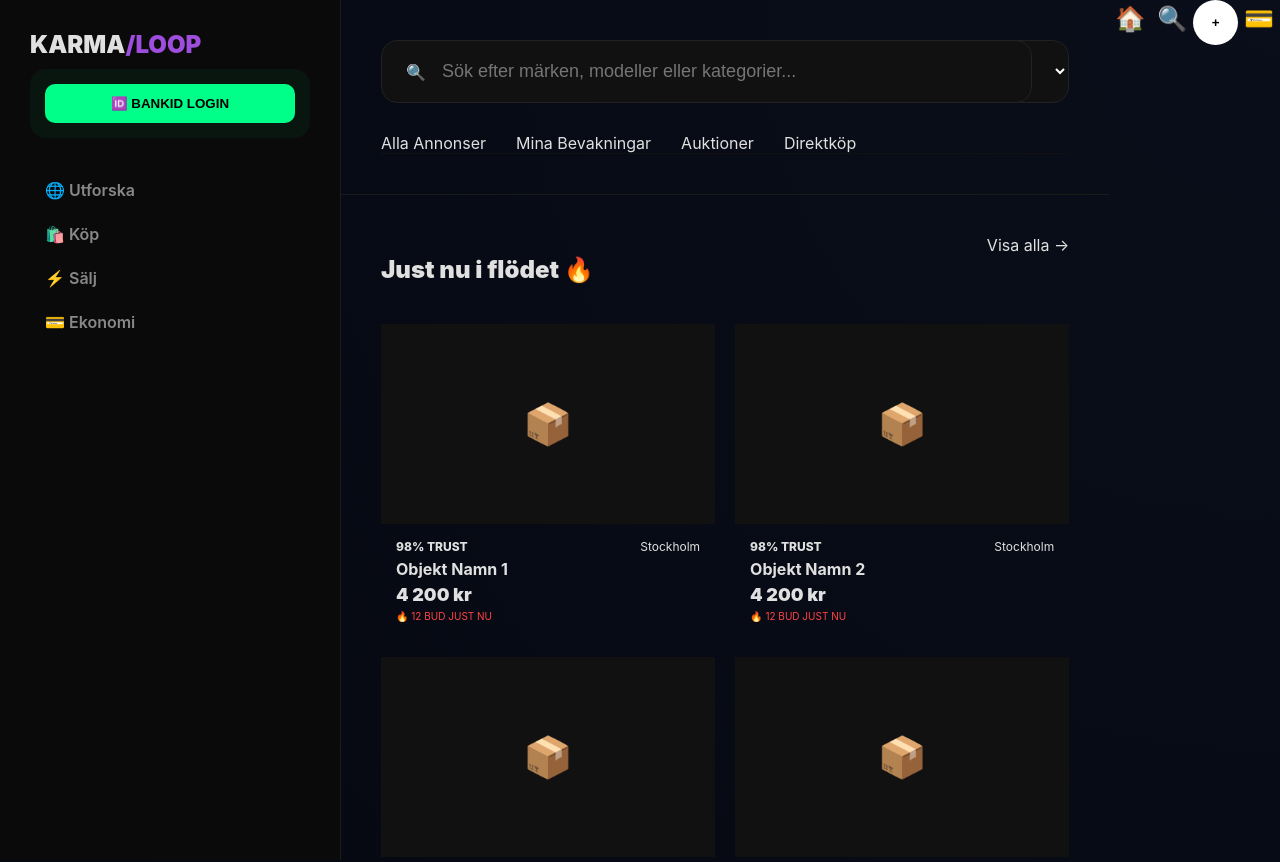
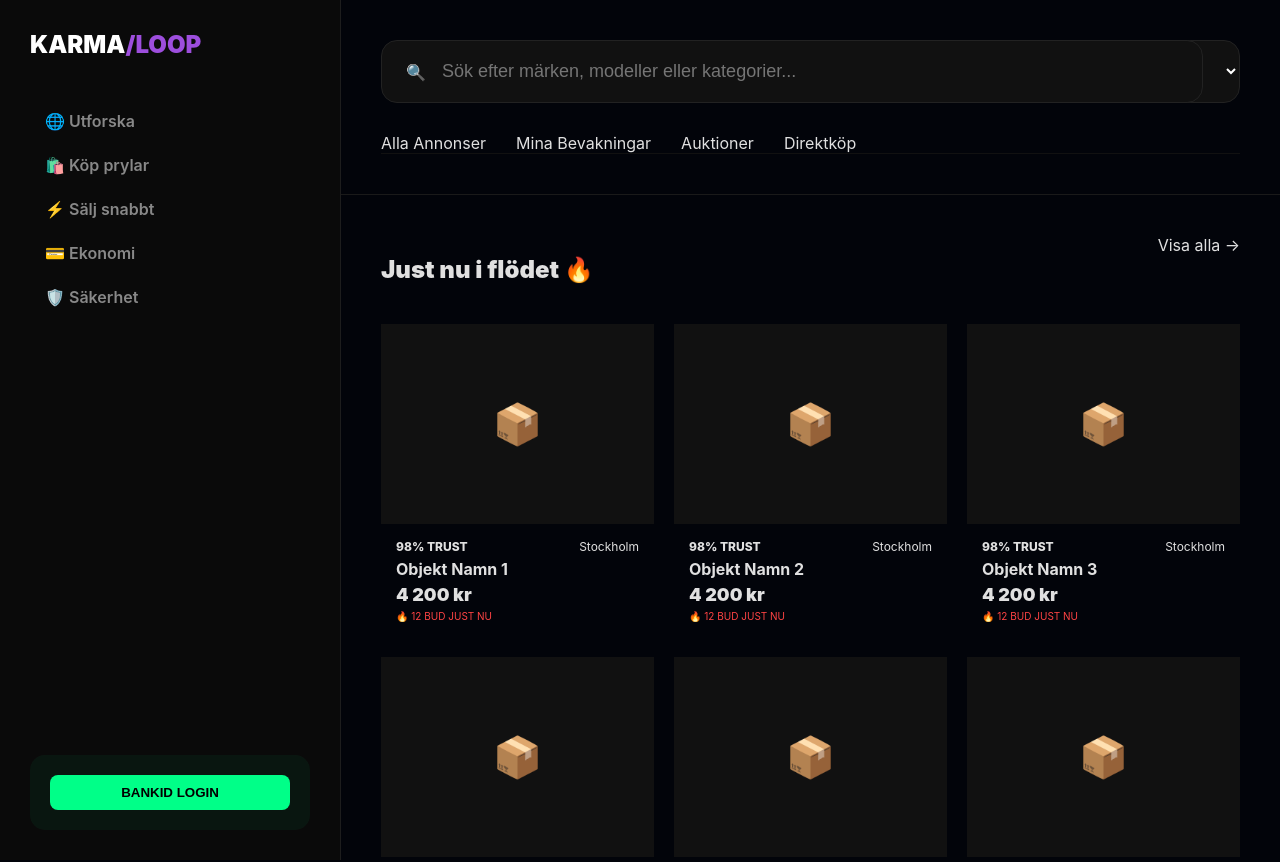
Before and after one commit to gascheckking/marketbeg-appGem, a Next.js app: page / in a window 1280 px wide. Shown: the top 862 px of the page. Built offline with nearby package versions, Linux system fonts and the light colour scheme.

Commit message:
Update layout.tsx

```diff
--- a/app/layout.tsx
+++ b/app/layout.tsx
@@ -8,46 +8,47 @@
 
   return (
     <html lang="sv">
-      <head>
-        <title>KARMA LOOP</title>
-        <meta name="viewport" content="width=device-width, initial-scale=1, maximum-scale=1, user-scalable=0"/>
-      </head>
       <body>
-        <div style={{ display: 'flex', minHeight: '100vh', width: '100vw' }}>
+        <div style={{ display: 'flex', minHeight: '100vh', width: '100vw', background: '#02040a' }}>
 
-          {/* SIDEBAR (PC) */}
+          {/* SIDEBAR */}
           <aside style={{
-            width: '280px', borderRight: '1px solid rgba(255,255,255,0.08)',
-            background: '#0a0a0a', padding: '30px', position: 'sticky', top: 0, height: '100vh'
+            width: '280px',
+            borderRight: '1px solid rgba(255,255,255,0.08)',
+            background: '#0a0a0a',
+            padding: '30px',
+            position: 'sticky',
+            top: 0,
+            height: '100vh',
+            display: 'flex',
+            flexDirection: 'column'
           }}>
-            <div onClick={() => router.push('/')} style={{ fontWeight: 900, fontSize: '24px', marginBottom: '10px', cursor: 'pointer' }}>
+            <div
+              onClick={() => router.push('/')}
+              style={{ fontWeight: 900, fontSize: '24px', marginBottom: '40px', cursor: 'pointer', color: 'white' }}
+            >
               KARMA<span style={{color: '#9d4edd'}}>/LOOP</span>
             </div>
 
-            <div style={{ padding: '15px', background: 'rgba(0,255,136,0.05)', borderRadius: '16px', marginBottom: '30px' }}>
-              <button style={{ width: '100%', background: '#00ff88', color: '#000', border: 'none', padding: '12px', borderRadius: '10px', fontWeight: 900 }}>🆔 BANKID LOGIN</button>
+            <nav style={{ flex: 1 }}>
+              <div onClick={() => router.push('/')} className="nav-item">🌐 Utforska</div>
+              <div onClick={() => router.push('/search')} className="nav-item">🛍️ Köp prylar</div>
+              <div onClick={() => router.push('/sell')} className="nav-item">⚡ Sälj snabbt</div>
+              <div onClick={() => router.push('/my-karma')} className="nav-item">💳 Ekonomi</div>
+              <div onClick={() => router.push('/dispute')} className="nav-item">🛡️ Säkerhet</div>
+            </nav>
+
+            <div style={{ padding: '20px', background: 'rgba(0,255,136,0.05)', borderRadius: '15px' }}>
+              <button style={{ width: '100%', background: '#00ff88', color: '#000', border: 'none', padding: '10px', borderRadius: '8px', fontWeight: 900, cursor: 'pointer' }}>
+                BANKID LOGIN
+              </button>
             </div>
-
-            <nav>
-              <div onClick={() => router.push('/')} className="nav-item">🌐 Utforska</div>
-              <div onClick={() => router.push('/search')} className="nav-item">🛍️ Köp</div>
-              <div onClick={() => router.push('/sell')} className="nav-item">⚡ Sälj</div>
-              <div onClick={() => router.push('/my-karma')} className="nav-item">💳 Ekonomi</div>
-            </nav>
           </aside>
 
-          {/* MAIN CONTENT */}
-          <main style={{ flex: 1, position: 'relative' }}>
+          {/* MAIN CONTENT AREA */}
+          <main style={{ flex: 1, display: 'flex', flexDirection: 'column' }}>
             {children}
           </main>
-
-          {/* BOTTOM DOCK (MOBIL) */}
-          <nav className="bottom-dock">
-            <button onClick={() => router.push('/')} style={{ background: 'none', border: 'none', fontSize: '24px' }}>🏠</button>
-            <button onClick={() => router.push('/search')} style={{ background: 'none', border: 'none', fontSize: '24px' }}>🔍</button>
-            <button onClick={() => router.push('/sell')} style={{ background: '#fff', border: 'none', borderRadius: '50%', width: '45px', height: '45px', fontWeight: 'bold' }}>+</button>
-            <button onClick={() => router.push('/my-karma')} style={{ background: 'none', border: 'none', fontSize: '24px' }}>💳</button>
-          </nav>
         </div>
       </body>
     </html>
```
